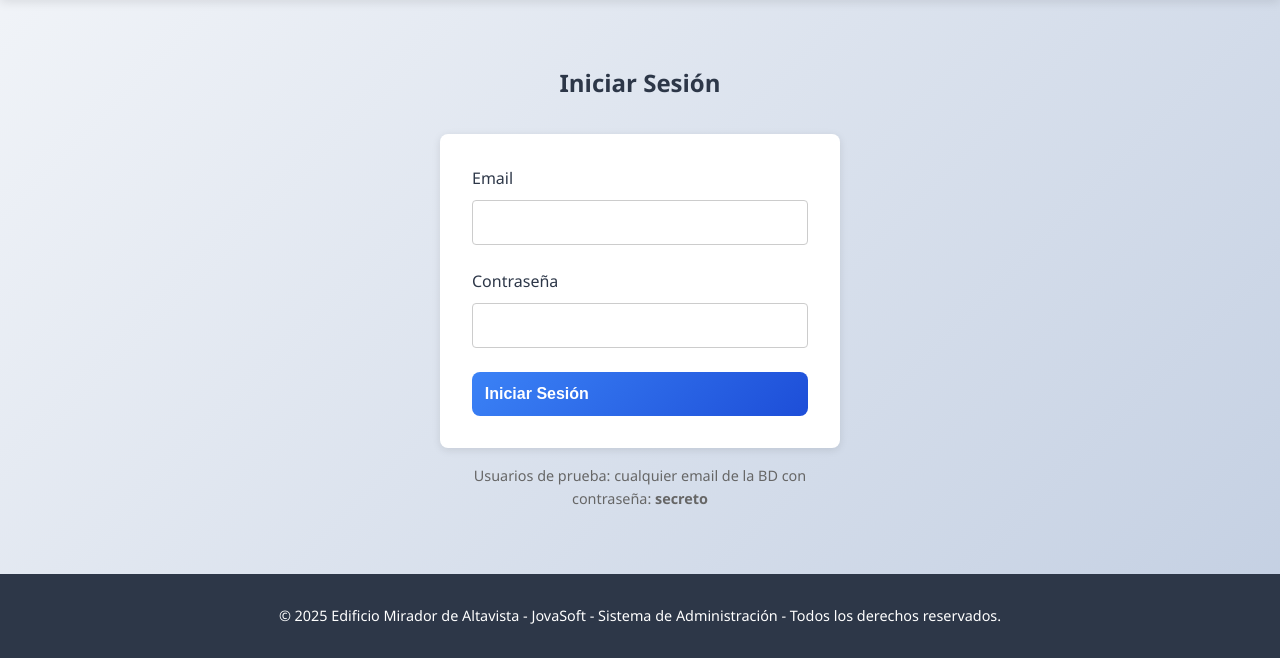
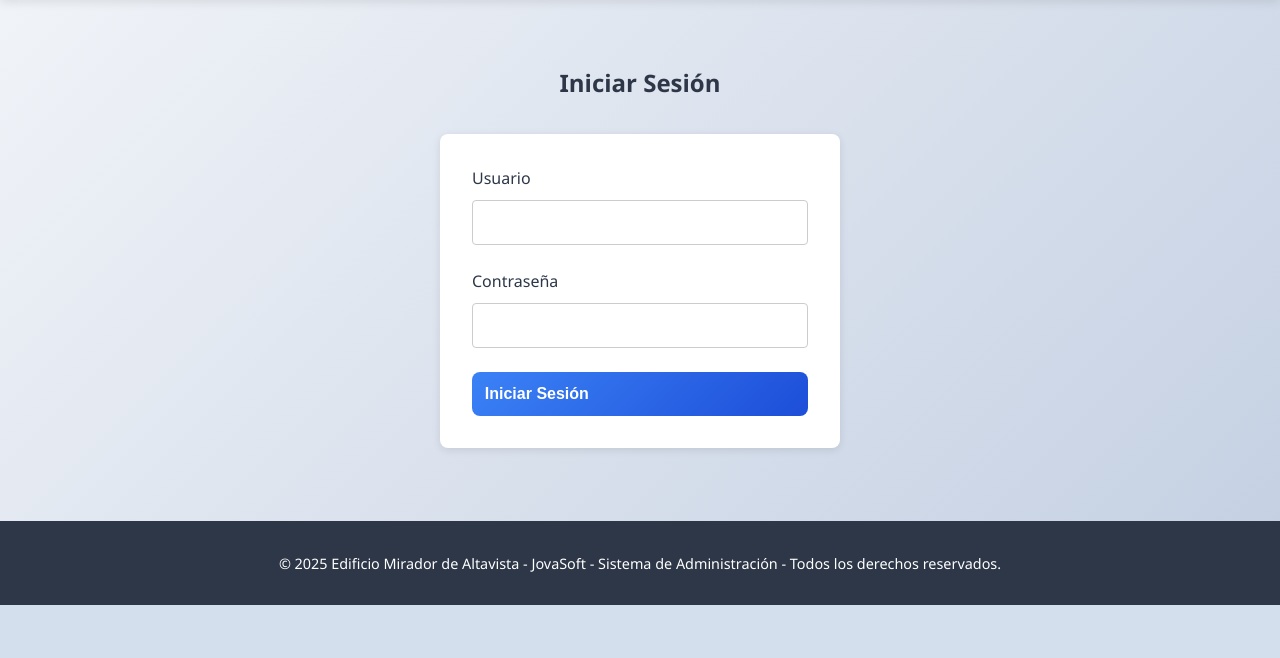
Before and after one commit to jovanyvelez/mi_edificio, a FastAPI app: page /login in a window 1280 px wide. Shown: the part 195-853 px from the top of the page. After the commit the page ends 800 px from the top, so only its background shows below. Run offline with FastAPI, Linux system fonts and the light colour scheme.

Commit message:
sin ayudasd

```diff
--- a/templates/login.html
+++ b/templates/login.html
@@ -16,8 +16,8 @@
 
     <form method="post" action="/login" style="background:#fff;padding:2rem;border-radius:8px;box-shadow:0 2px 8px rgba(0,0,0,0.1);">
         <div style="margin-bottom:1.5rem;">
-            <label for="email" style="display:block;margin-bottom:0.5rem;font-weight:500;">Email</label>
-            <input type="email" id="email" name="email" required
+            <label for="email" style="display:block;margin-bottom:0.5rem;font-weight:500;">Usuario</label>
+            <input type="text" id="email" name="email" required
                    style="width:100%;padding:0.8rem;border:1px solid #ccc;border-radius:4px;font-size:1rem;">
         </div>
 
@@ -31,9 +31,5 @@
             Iniciar Sesión
         </button>
     </form>
-
-    <div style="text-align:center;margin-top:1rem;color:#666;font-size:0.9rem;">
-        <p>Usuarios de prueba: cualquier email de la BD con contraseña: <strong>secreto</strong></p>
-    </div>
 </div>
 {% endblock %}
```
